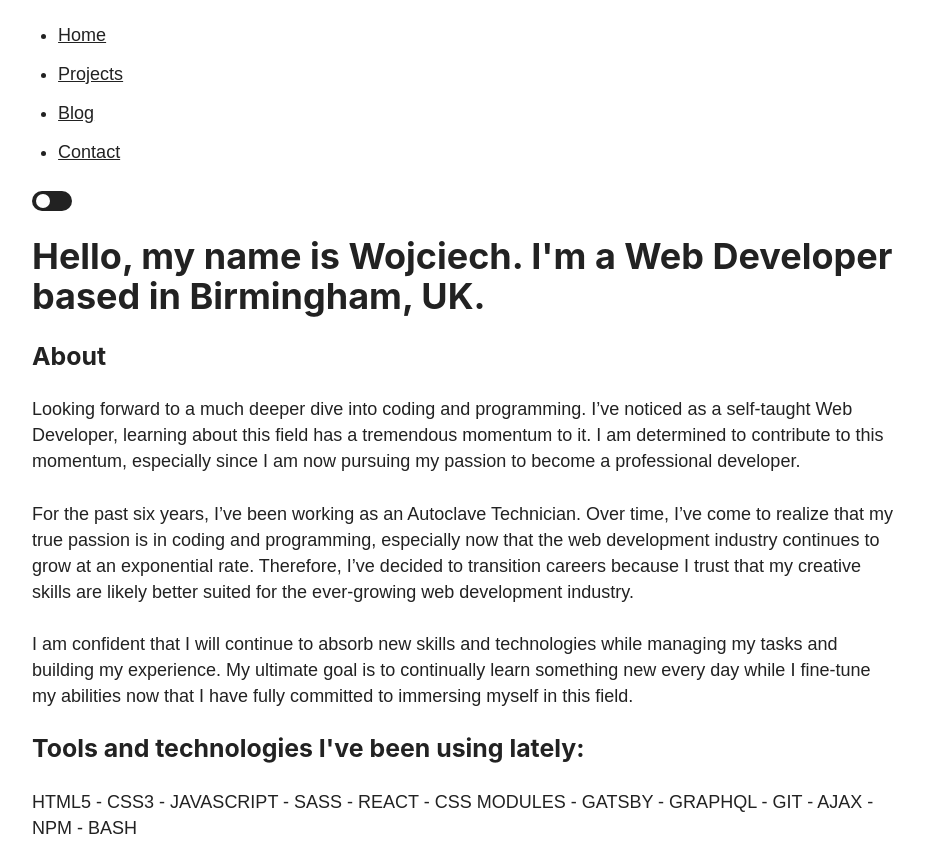
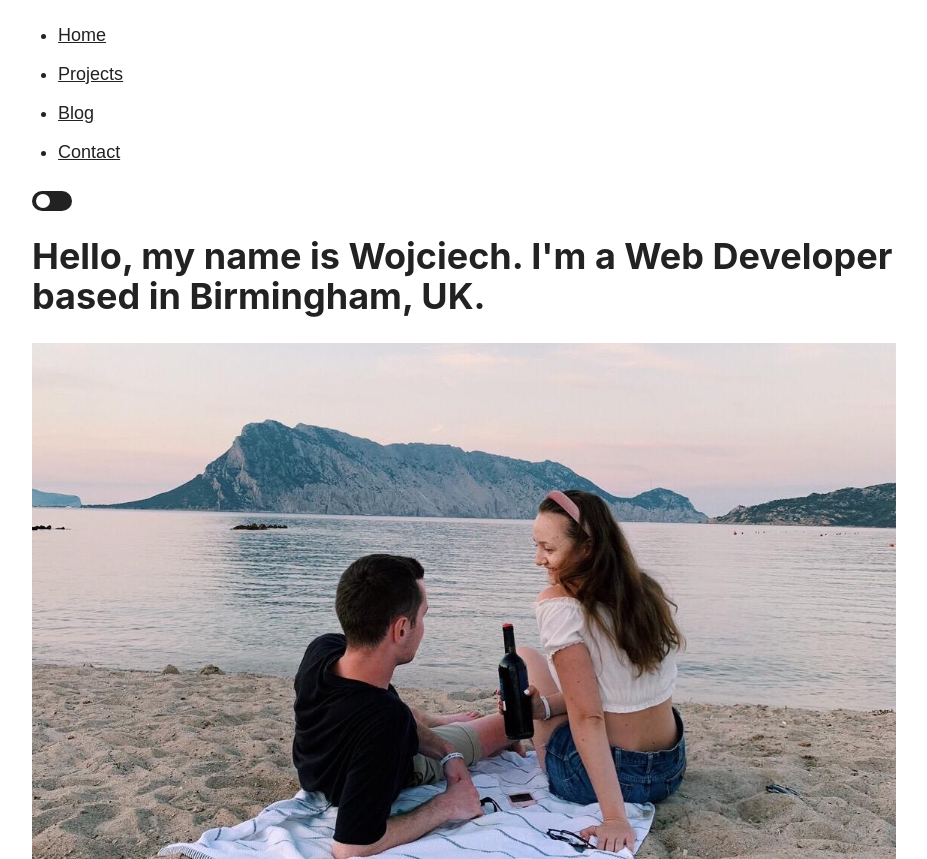
Before and after one commit to Snopkowski/gatsby-portfolio, a Gatsby site: page / in a window 1280 px wide. Shown: the part 93-952 px from the top of the page, without its empty margins (176-1103 px from the left). Built offline with nearby package versions, Linux system fonts and the light colour scheme; Gatsby itself is replaced by a stand-in of ours.

Commit message:
added hero image

```diff
--- a/src/pages/index.js
+++ b/src/pages/index.js
@@ -2,14 +2,35 @@ import React from "react"
 import Head from '../components/head'
 import Layout from "../components/layout"
 import indexStyles from '../styles/index.scss'
+import homepageStyles from '../styles/homepage.module.scss'
+import Img from 'gatsby-image'
+import { useStaticQuery, graphql } from "gatsby"
+
+
 
 
 const IndexPage = () => {
+
+  const data = useStaticQuery(graphql`
+  query {
+    file(name: {eq: "hero-image"}) {
+      childImageSharp {
+        fluid {
+          ...GatsbyImageSharpFluid_tracedSVG
+        }
+      }
+    }
+  }
+  `)
+
   return (
     <div>
       <Layout>
         <Head title="Home" />
+        <div className={homepageStyles.container}>
         <h1 className={indexStyles.mainHeading}>Hello, my name is Wojciech. I'm a Web Developer based in Birmingham, UK.</h1>
+        <Img fluid={data.file.childImageSharp.fluid} />
+        </div>
         <h3>About</h3>
         <p>Looking forward to a much deeper dive into coding and programming. I’ve noticed as a self-taught Web Developer, learning about this field has a tremendous momentum to it. I am determined to contribute to this momentum, especially since I am now pursuing my passion to become a professional developer.</p>
         <p>For the past six years, I’ve been working as an Autoclave Technician. Over time, I’ve come to realize that my true passion is in coding and programming, especially now that the web development industry continues to grow at an exponential rate. Therefore, I’ve decided to transition careers because I trust that my creative skills are likely better suited for the ever-growing web development industry.</p>
--- /dev/null
+++ b/src/styles/homepage.module.scss
@@ -0,0 +1,7 @@
+.container {
+//   display: grid;
+//   grid-template-columns: repeat(2, 1fr);
+//   grid-template-rows: 1fr;
+//   grid-column-gap: 10px;
+  padding-bottom: 5vh;
+}
```
Also changed, not shown: src/images/hero-image.JPG (added), src/images/ja.JPG (deleted), 2 other files.
